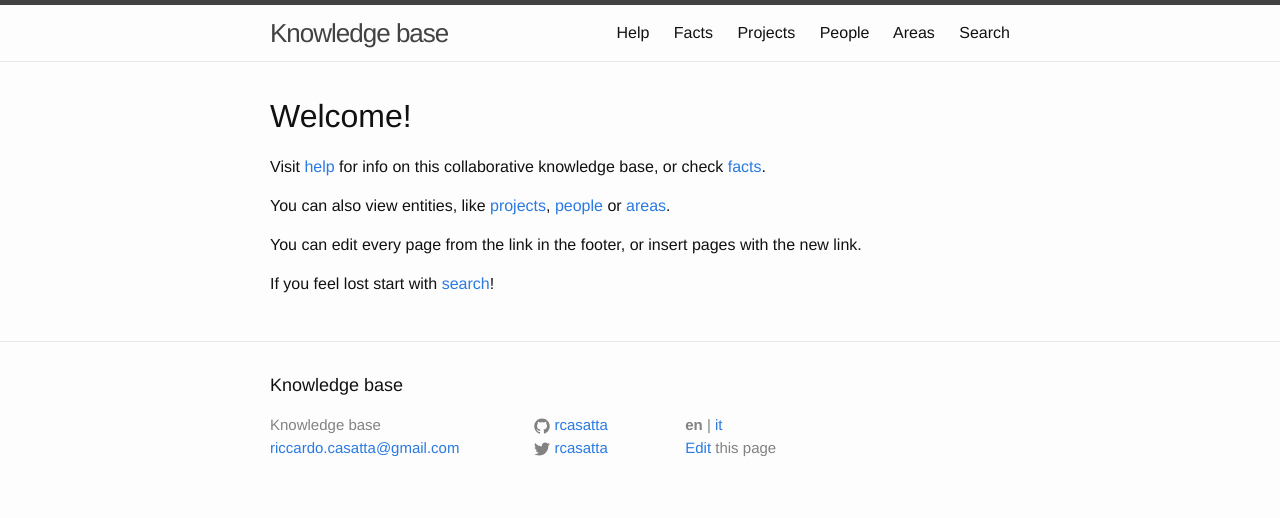
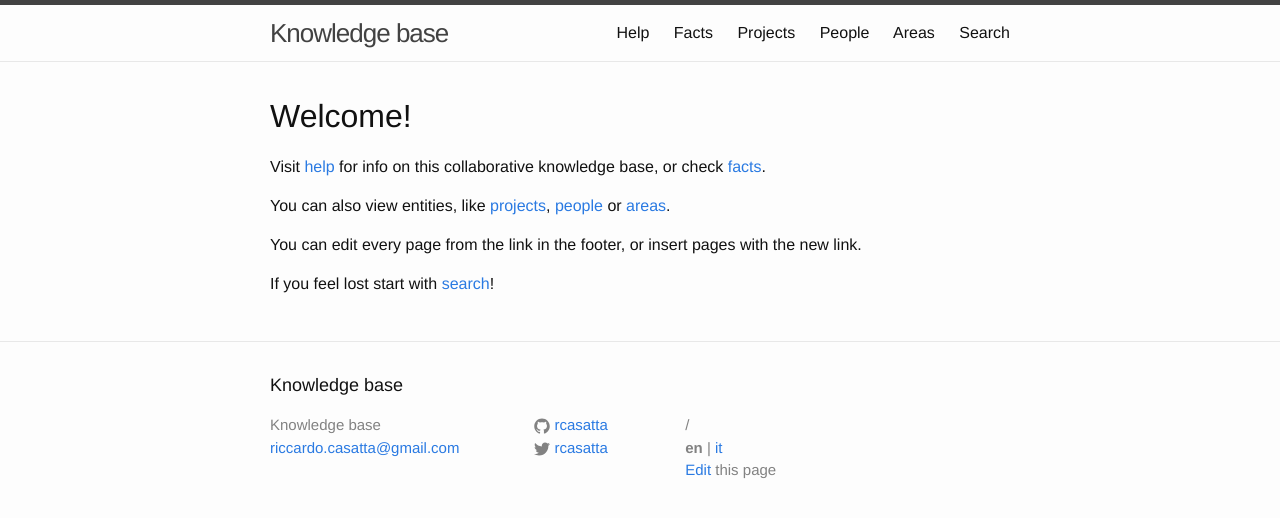
Before and after one commit to RCasatta/knowledge-base, a Jekyll site: the page built from index.md, in a window 1280 px wide. Shown: the top 518 px of the page. Built offline with Jekyll 4.4.1, drawn with Linux system fonts in a browser that asks for light colours.

Commit message:
Showing page.url to see what pages see

```diff
--- a/_includes/footer.html
+++ b/_includes/footer.html
@@ -30,6 +30,7 @@
 
       <div class="footer-col footer-col-3">
         <ul class="contact-list">
+          <li>{{ page.url }}</li>
           <li>
             {% assign language = page.url | slice: 1, 2 %}
             {% if language == 'it' %}
```
